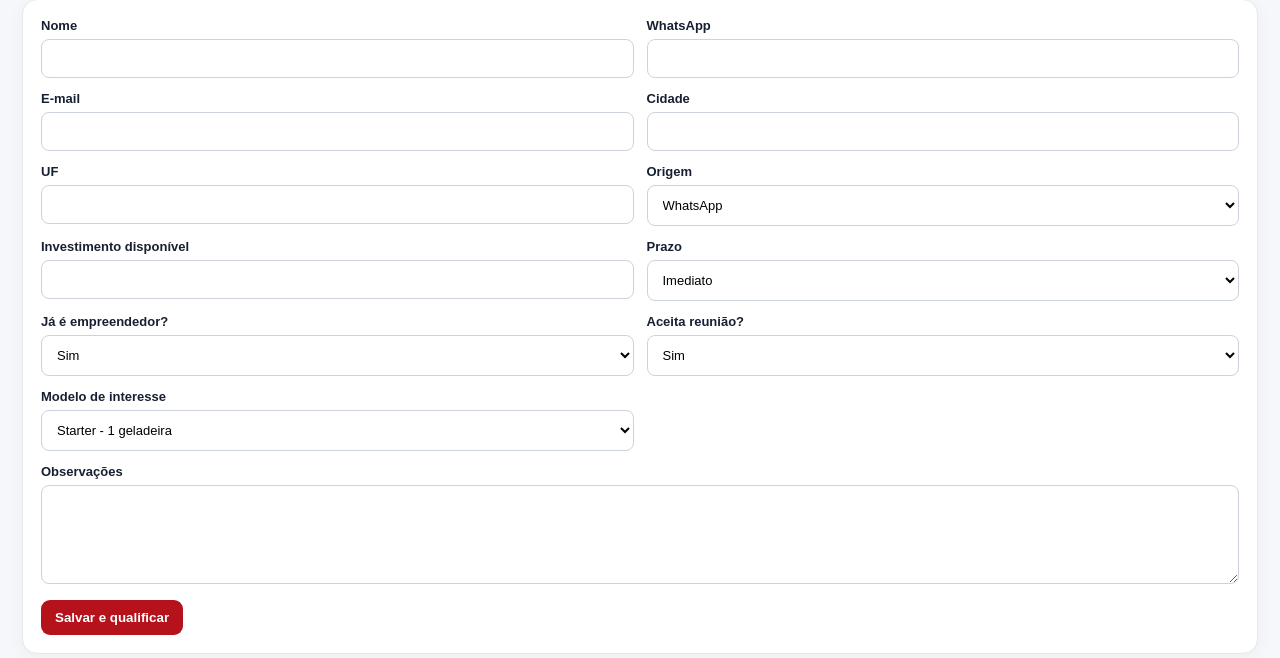
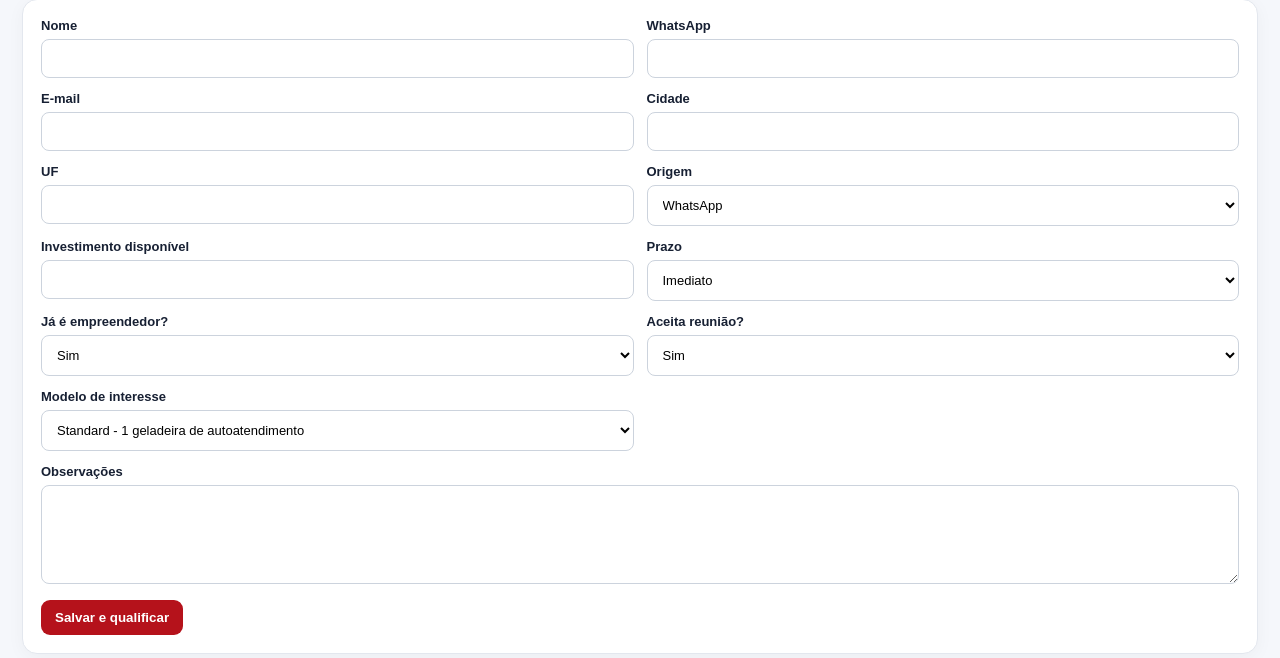
Before and after one commit to cbediretoriabrahma-bit/CRM-Cervejeiros, a Flask app: page /lead/new in a window 1280 px wide. Shown: the part 161-819 px from the top of the page. Run offline with Flask 3, Linux system fonts and the light colour scheme; the visitor is signed in with stand-in values (Sample User, id 1); data comes from the database, SQL or seed files in the repository.

Commit message:
Atualiza modelos Standard Pro Premium no cadastro manual

```diff
--- a/templates/lead_form.html
+++ b/templates/lead_form.html
@@ -2,7 +2,7 @@
 <label>Nome<input name="name" value="{{lead.name if lead else ''}}" required></label><label>WhatsApp<input name="phone" value="{{lead.phone if lead else ''}}" required></label><label>E-mail<input type="email" name="email" value="{{lead.email if lead else ''}}"></label><label>Cidade<input name="city" value="{{lead.city if lead else ''}}"></label><label>UF<input name="state" maxlength="2" value="{{lead.state if lead else ''}}"></label>
 <label>Origem<select name="source">{% for x in sources %}<option {{'selected' if lead and lead.source==x}}>{{x}}</option>{% endfor %}</select></label><label>Investimento disponível<input name="investment" value="{{lead.investment if lead else ''}}"></label><label>Prazo<select name="timeframe">{% for x in timeframes %}<option {{'selected' if lead and lead.timeframe==x}}>{{x}}</option>{% endfor %}</select></label>
 <label>Já é empreendedor?<select name="entrepreneur">{% for x in ['Sim','Talvez','Não','Não informado'] %}<option {{'selected' if lead and lead.entrepreneur==x}}>{{x}}</option>{% endfor %}</select></label><label>Aceita reunião?<select name="meeting_interest">{% for x in ['Sim','Talvez','Não','Não informado'] %}<option {{'selected' if lead and lead.meeting_interest==x}}>{{x}}</option>{% endfor %}</select></label>
-<label>Modelo de interesse<select name="model_interest">{% for x in ['Starter - 1 geladeira','Pro - 2 geladeiras','Premium - 3 geladeiras','Ainda não definiu'] %}<option {{'selected' if lead and lead.model_interest==x}}>{{x}}</option>{% endfor %}</select></label>
+<label>Modelo de interesse<select name="model_interest">{% for x in ['Standard - 1 geladeira de autoatendimento','Pro - 2 geladeiras de autoatendimento','Premium - 3 geladeiras de autoatendimento','Ainda não definiu'] %}<option {{'selected' if lead and lead.model_interest==x}}>{{x}}</option>{% endfor %}</select></label>
 {% if lead %}<label>Etapa<select name="stage">{% for x in pipeline %}<option {{'selected' if lead.stage==x}}>{{x}}</option>{% endfor %}</select></label>{% endif %}
 {% if session.get('role') in ['admin','manager'] %}<label>Responsável<select name="owner_id"><option value="">Automático</option>{% for u in sellers %}<option value="{{u.id}}" {{'selected' if lead and lead.owner_id==u.id}}>{{u.name}}</option>{% endfor %}</select></label>{% endif %}
 {% if lead %}<label>Valor fechado<input name="closed_value" value="{{lead.closed_value or ''}}"></label><label>Motivo da perda<input name="lost_reason" value="{{lead.lost_reason or ''}}"></label>{% endif %}
```
